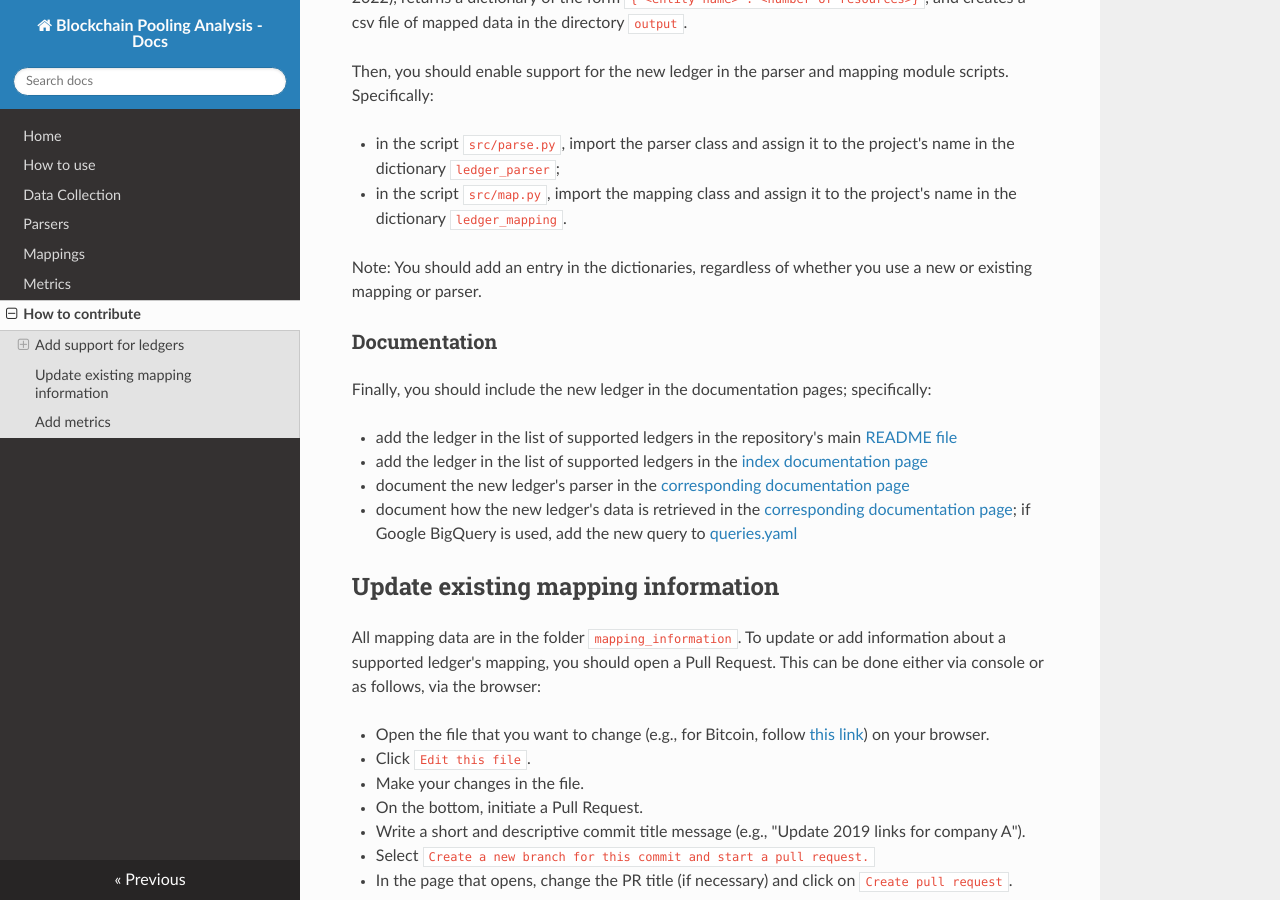
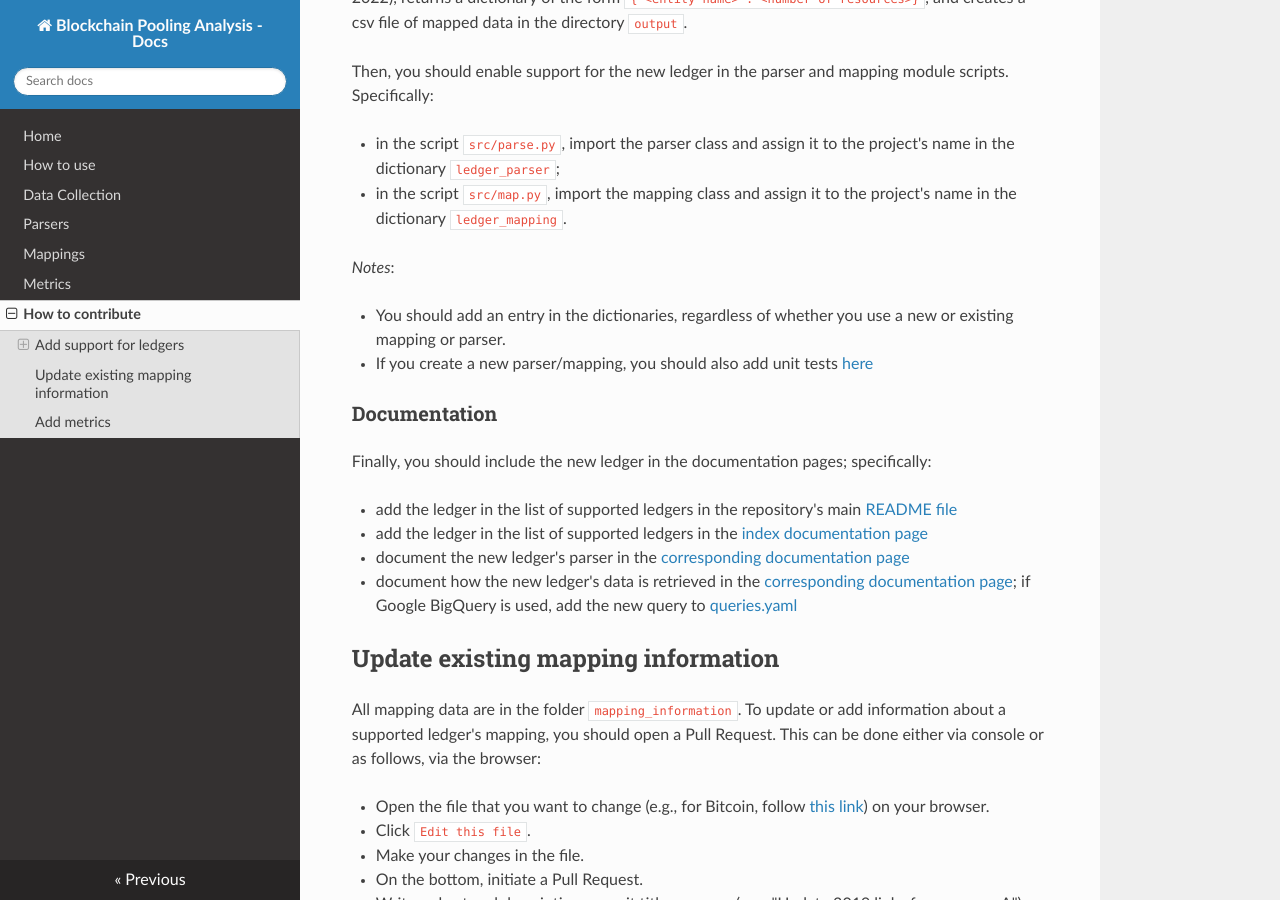
Before and after one commit to Blockchain-Technology-Lab/consensus-decentralization, an MkDocs documentation site: the page built from docs/contribute.md, in a window 1280 px wide and 900 px high, scrolled down 795 px. Built offline with MkDocs 1.6.1, drawn with Linux system fonts in a browser that asks for light colours; nearby versions of some CDN libraries.

Commit message:
Update contribution process with test info

```diff
--- a/docs/contribute.md
+++ b/docs/contribute.md
@@ -41,8 +41,10 @@ module scripts.  Specifically:
 - in the script `src/map.py`, import the mapping class and assign it to the
   project's name in the dictionary `ledger_mapping`.
 
-Note: You should add an entry in the dictionaries, regardless of whether you use
-a new or existing mapping or parser.
+*Notes*:
+
+- You should add an entry in the dictionaries, regardless of whether you use a new or existing mapping or parser.
+- If you create a new parser/mapping, you should also add unit tests [here](https://github.com/Blockchain-Technology-Lab/pooling-analysis/tree/main/tests)
 
 ### Documentation
 
```
